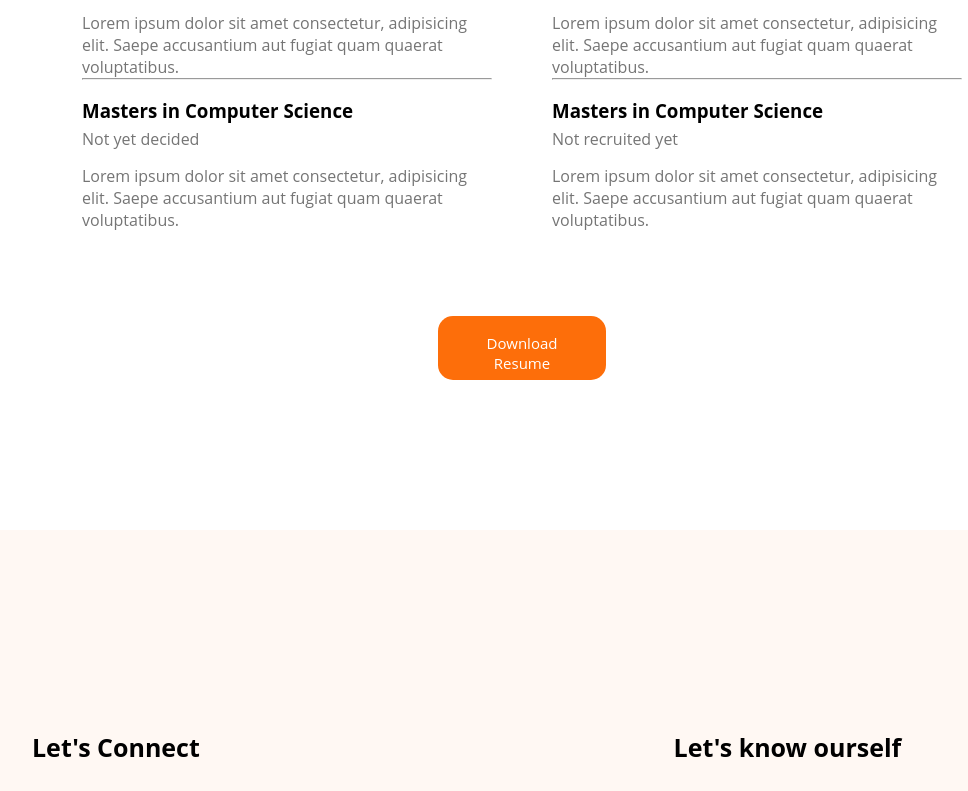
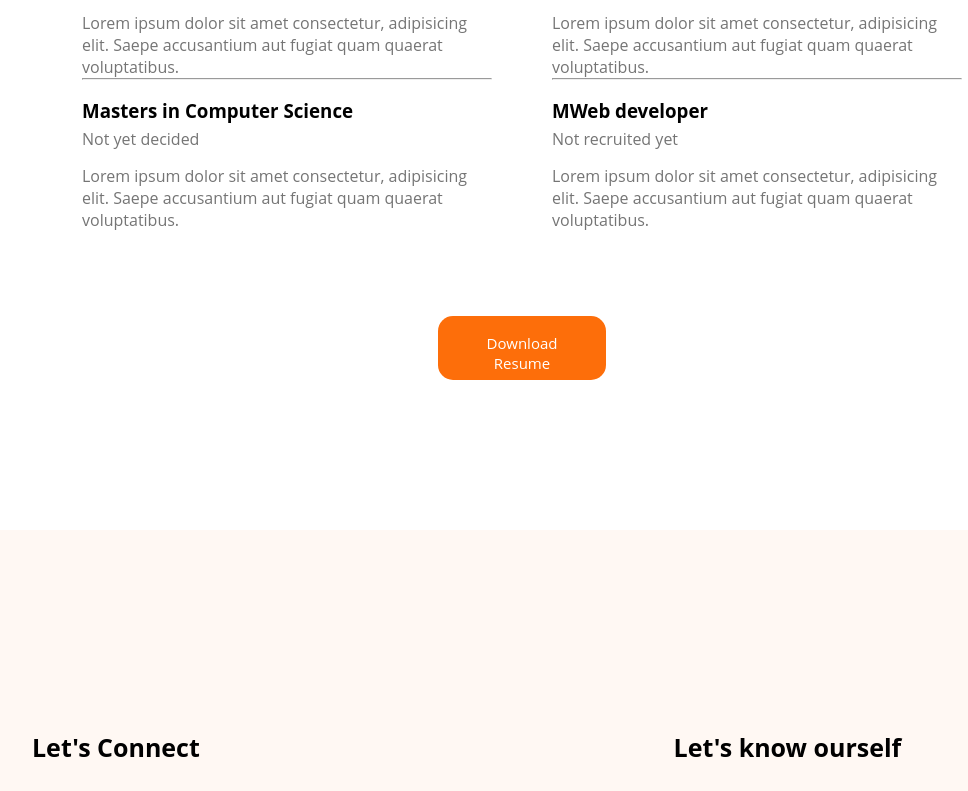
Before and after one commit to DebabrataDipta/my-personal-portfolio, a plain HTML site: page index.html in a window 1280 px wide. Shown: the part 2457-3248 px from the top of the page, without its empty margins (118-1086 px from the left). Drawn offline with Linux system fonts and the light colour scheme.

Commit message:
changes saved

```diff
--- a/index.html
+++ b/index.html
@@ -122,7 +122,7 @@
                         </div>
                         <hr>
                         <div class="resume-experience">
-                            <h3>Masters in Computer Science</h3>
+                            <h3>MWeb developer</h3>
                             <p class="institution">Not recruited yet</p>
                             <p class="resume-para">Lorem ipsum dolor sit amet consectetur, adipisicing elit. Saepe accusantium aut fugiat quam quaerat voluptatibus.</p>
                         </div>
```
